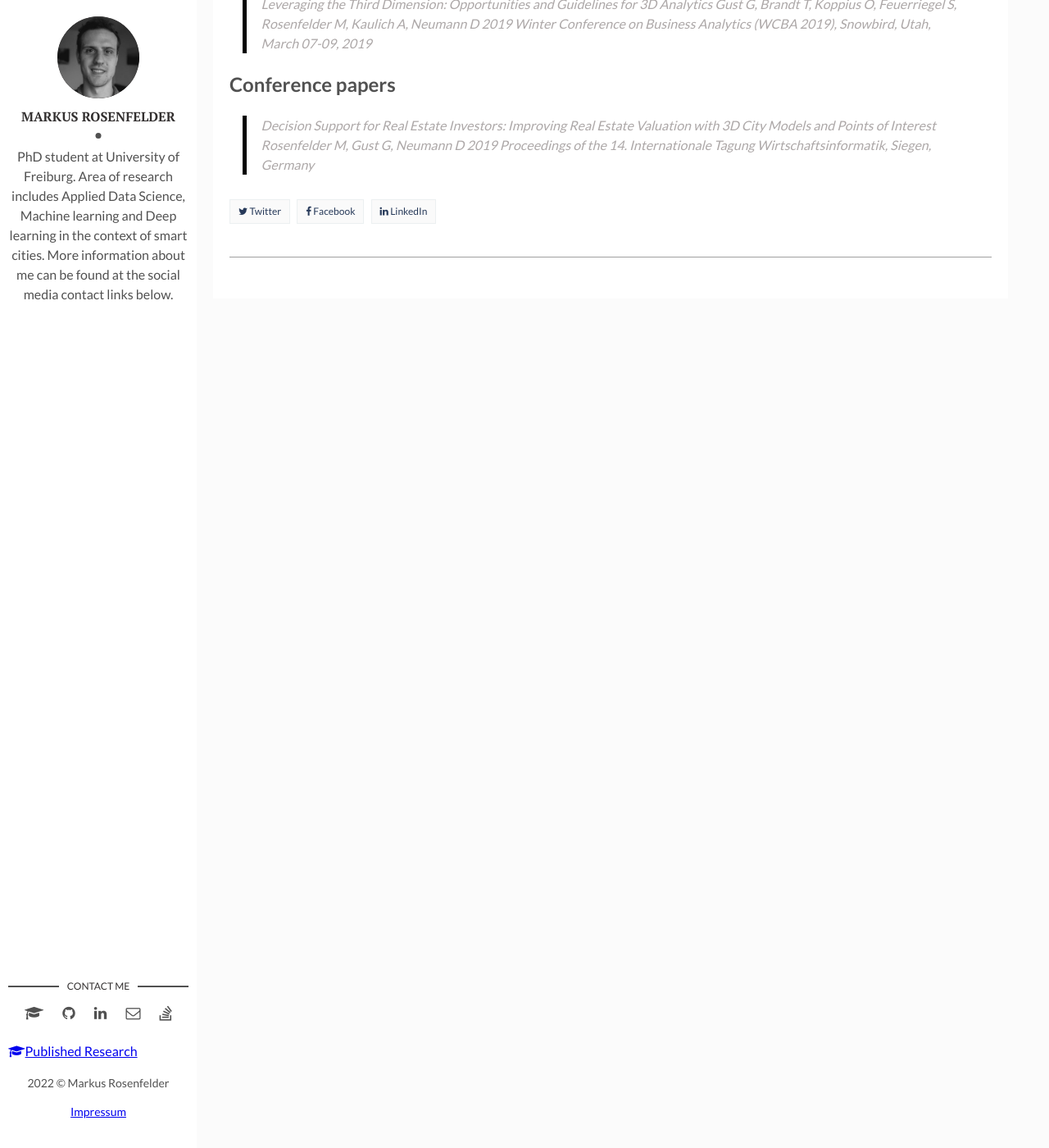
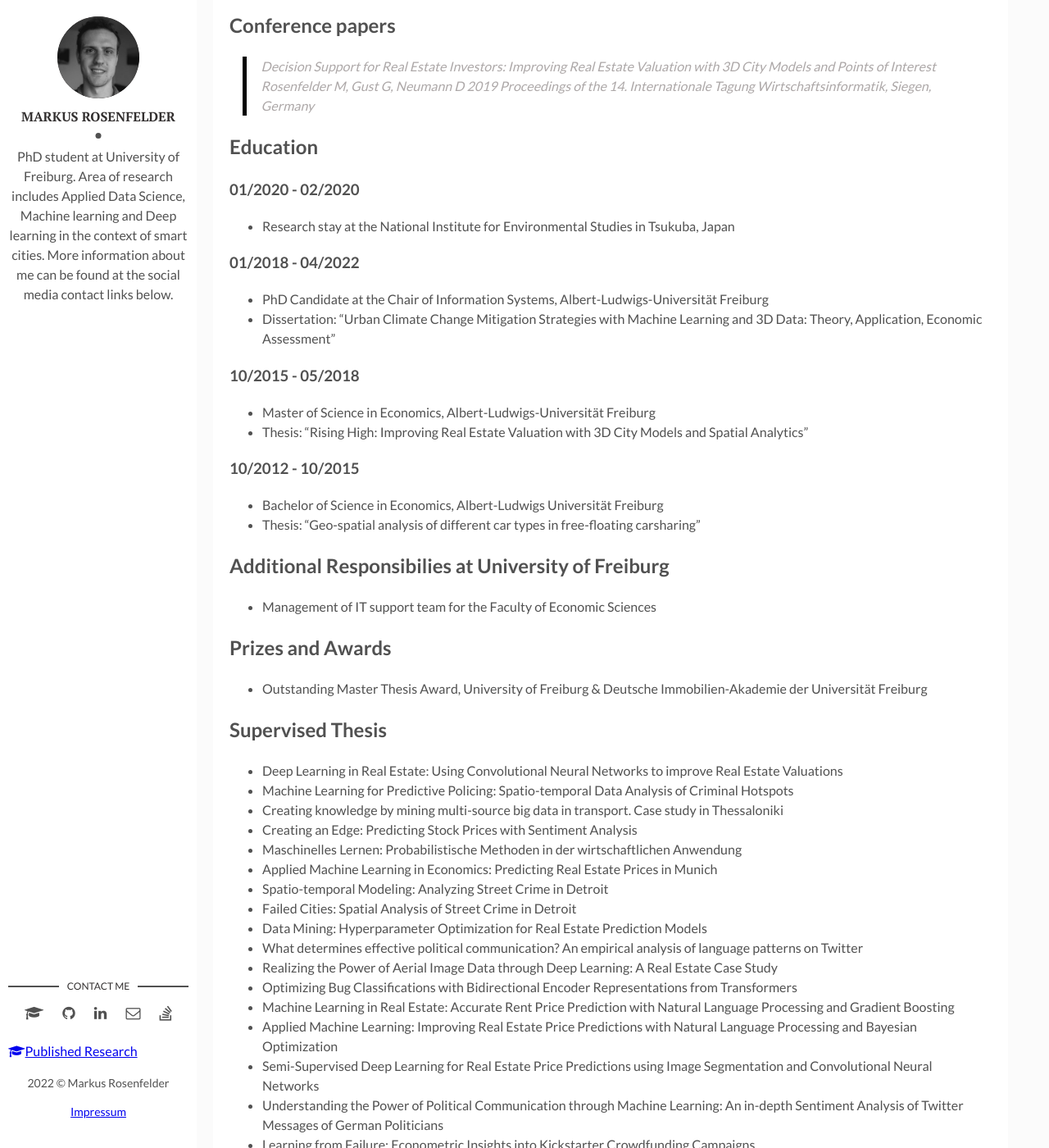
Before and after one commit to MarkusRosen/markusrosen.github.io, a Jekyll site: the page built from research/index.md, in a window 1280 px wide and 1400 px high, scrolled down 614 px. Shown: the whole window at 82% size. Built offline with Jekyll 4.4.1, drawn with Linux system fonts in a browser that asks for light colours; comment, search, counter and statistics services are not loaded; some of the changed text lies outside the part shown.

Commit message:
added more research

```diff
--- a/_layouts/main.html
+++ b/_layouts/main.html
@@ -49,7 +49,8 @@ layout: default
 
 
       </ul>
-      <p><a href="{{site.baseurl}}/research" target="_blank"><i class="fa fa-graduation-cap"></i>Published Research</a></p>
+
+      <div class="center"><p><a href="{{site.baseurl}}/research" target="_blank"><i class="fa fa-graduation-cap"></i>Published Research</a></p></div>
     </section> <!-- End Section Contact -->
     <div class="copyright">
       <p>{{site.time | date: '%Y'}} &copy; {{site.author}}
--- a/research/index.md
+++ b/research/index.md
@@ -6,15 +6,13 @@ permalink: /research/
 
 ## Journal Articles
 
-> Predicting Residential Electricity Consumption Using Aerial and Street View Images
-> https://doi.org/10.1016/j.apenergy.2021.117407
+> [Predicting Residential Electricity Consumption Using Aerial and Street View Images](https://doi.org/10.1016/j.apenergy.2021.117407)
 > Rosenfelder M, Wussow M, Gust G, Cremades R, Neumann D
 > 2021 Applied Energy, volume: 301, page: 117407
 
 ## Talks
 
-> Data-driven tools for urban transformations towards climate-resilience and sustainability: State-of-the-art and further needs
-> https://reinventingthecity.dryfta.com/program-schedule/program/72/data-driven-tools-for-urban-transformations-towards-climate-resilience-and-sustainability-state-of-the-art-and-further-needs
+> [Data-driven tools for urban transformations towards climate-resilience and sustainability: State-of-the-art and further needs](https://reinventingthecity.dryfta.com/program-schedule/program/72/data-driven-tools-for-urban-transformations-towards-climate-resilience-and-sustainability-state-of-the-art-and-further-needs)
 > Cheval S, Hewitt R, Rosenfelder M, Cremades R
 > 2022 Reinventing the City
 
@@ -35,3 +33,100 @@ permalink: /research/
 > Decision Support for Real Estate Investors: Improving Real Estate Valuation with 3D City Models and Points of Interest
 > Rosenfelder M, Gust G, Neumann D
 > 2019 Proceedings of the 14. Internationale Tagung Wirtschaftsinformatik, Siegen, Germany
+
+## Education
+
+### 01/2020 - 02/2020
+
+- Research stay at the National Institute for Environmental Studies in Tsukuba, Japan
+
+### 01/2018 - 04/2022
+
+- PhD Candidate at the Chair of Information Systems, Albert-Ludwigs-Universität Freiburg
+- Dissertation: "Urban Climate Change Mitigation Strategies with Machine Learning and 3D Data: Theory, Application, Economic Assessment"
+
+### 10/2015 - 05/2018
+
+- Master of Science in Economics, Albert-Ludwigs-Universität Freiburg
+- Thesis: "Rising High: Improving Real Estate Valuation with 3D City Models and Spatial Analytics"
+
+### 10/2012 - 10/2015
+
+- Bachelor of Science in Economics, Albert-Ludwigs Universität Freiburg
+- Thesis: "Geo-spatial analysis of different car types in free-floating carsharing"
+
+## Additional Responsibilies at University of Freiburg
+
+- Management of IT support team for the Faculty of Economic Sciences
+
+## Prizes and Awards
+
+- Outstanding Master Thesis Award, University of Freiburg & Deutsche Immobilien-Akademie der Universität Freiburg
+
+## Supervised Thesis
+
+- Deep Learning in Real Estate: Using Convolutional Neural Networks to improve Real Estate Valuations
+- Machine Learning for Predictive Policing: Spatio-temporal Data Analysis of Criminal Hotspots
+- Creating knowledge by mining multi-source big data in transport. Case study in Thessaloniki
+- Creating an Edge: Predicting Stock Prices with Sentiment Analysis
+- Maschinelles Lernen: Probabilistische Methoden in der wirtschaftlichen Anwendung
+- Applied Machine Learning in Economics: Predicting Real Estate Prices in Munich
+- Spatio-temporal Modeling: Analyzing Street Crime in Detroit
+- Failed Cities: Spatial Analysis of Street Crime in Detroit
+- Data Mining: Hyperparameter Optimization for Real Estate Prediction Models
+- What determines effective political communication? An empirical analysis of language patterns on Twitter
+- Realizing the Power of Aerial Image Data through Deep Learning: A Real Estate Case Study
+- Optimizing Bug Classifications with Bidirectional Encoder Representations from Transformers
+- Machine Learning in Real Estate: Accurate Rent Price Prediction with Natural Language Processing and Gradient Boosting
+- Applied Machine Learning: Improving Real Estate Price Predictions with Natural Language Processing and Bayesian Optimization
+- Semi-Supervised Deep Learning for Real Estate Price Predictions using Image Segmentation and Convolutional Neural Networks
+- Understanding the Power of Political Communication through Machine Learning: An in-depth Sentiment Analysis of Twitter Messages of German Politicians
+- Learning from Failure: Econometric Insights into Kickstarter Crowdfunding Campaigns
+- Multi-objective Re-Ranking of Recommendations: A Machine Learning Approach
+- Understanding the Potential Influence of Socio-Demographic Data on Renewable Energy Installations in Germany through Statistical Learning
+- Climate Change Mitigation: Prediction of Energy Consumption of Buildings with Ensemble Machine Learning
+- Climate Change and AI: Prediction of Building Energy Consumption with Artificial Neural Networks
+- Real Estate Valuation and AI: Prediction of Housing Prices with Deep Neural Networks and Gradient Boosting Machines
+- Building Energy Consumption Research with Machine Learning: Analysis of Residential Housing in Florida
+- Decomposing Housing Prices in New York with Advanced Machine Learning
+- Thermal Comfort Research with Machine Learning: A Literature Review
+- What determines a valuable player? A machine learning analysis of soccer transfer data
+- What determines a MotoGP Winner? An Application of Explainable AI for Motorsport Data Analysis
+
+## Teaching
+
+### Winter semester 2021/2022
+
+- Exercise: Optimization and Simulation
+
+### Summer semester 2021
+
+- Exercise: Business Intelligence
+
+### Winter semester 2020/21
+
+- Exercise: Wirtschaftsinformatik für die Unternehmensführung: "Optimization and Simulation"
+
+### Summer semester 2020
+
+- Seminar: Introduction into Programming: Python Programming through practical Examples
+
+### Winter semester 2019/2020
+
+- Seminar: Introduction into Programming: Python Programming through practical Examples
+
+### Summer semester 2019
+
+- Seminar: Introduction into Programming: Python Programming through practical Examples
+- Workshop for PHDs: Web-scraping in Python
+- Lecture: Data Science (Hochschule Fresenius)
+
+### Winter semester 2018/2019
+
+- Exercise: Optimization and Simulation
+- Seminar: Data Analytics in R and Python
+
+### Summer semester 2018
+
+- Exercise: Business Intelligence
+- Seminar: Business Intelligence in R and Python
```
